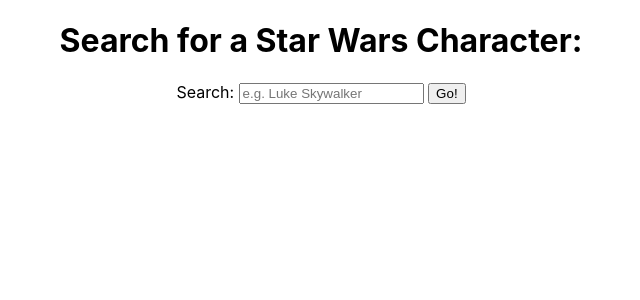
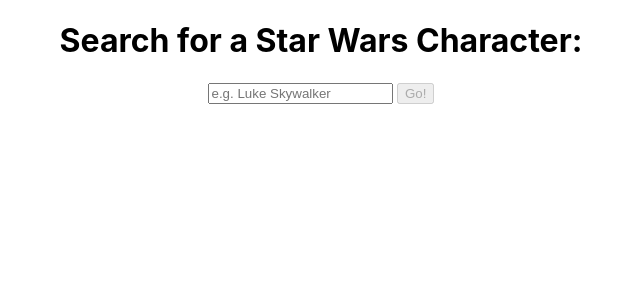
Before and after one commit to thinkful-ei-bee/farah-starwars-deploy, a React (Create React App) app: page / in a window 1280 px wide. Shown: the top 300 px of the page, without its empty margins (319-959 px from the left). Built offline with nearby package versions, Linux system fonts and the light colour scheme.

Commit message:
disabled button

```diff
--- a/src/SearchForm/SearchForm.js
+++ b/src/SearchForm/SearchForm.js
@@ -1,16 +1,23 @@
 import ResultsList from '../ResultsList/ResultsList'
 import React from 'react';
-
-
 
 export default class SearchForm extends React.Component{
   state = {
     inputValid: false,
-    validationMessages: {}
+    validationSearch: {}
   }
 
   updateSearch = (searchTerm) => {
     this.setState({searchTerm});
+
+    // const validationSearch = {...this.state.validationSearch};
+    // let inputValid = true;
+
+    // if(this.state.searchTerm === null) {
+    //   validationSearch.searchTerm = 'Looks like you forgot to type something in!'
+    //   inputValid = false;
+    // }
+    // this.setState({validationSearch, inputValid})
   }
 
   handleSubmit = e => {
@@ -27,20 +34,25 @@
       .catch(err => console.log(err));
   }
 
-
   render(){
+   // const { searchTerm, validationSearch } = this.state
+    let searchInput = (!this.state.searchTerm) ? '' :  this.state.searchTerm.length
+    const isEnabled = searchInput >= 1
     return (
       <div>
         <form onSubmit={e => this.handleSubmit(e)}>
             <label htmlFor="searchStarwars">
-              Search: {' '}
+              {/* Search: {' '}
+               {validationSearch.searchTerm && (
+                <p className="error">{validationSearch.searchTerm}</p>
+              )} */}
             </label>
             <input
               onChange={e => this.updateSearch(e.target.value)}
               placeholder="e.g. Luke Skywalker"
               id="searchStarwars"
               type="text"/>{' '}
-            <button type="submit">Go!</button>
+            <button disabled={!isEnabled} type="submit">Go!</button>
           </form>
 
           <section className="display-results">
```
